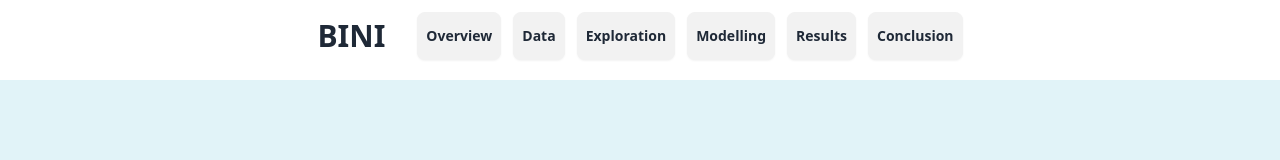
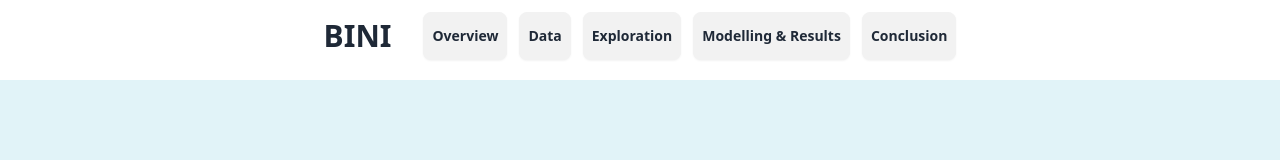
Before and after one commit to derouru/CS132-Portfolio, a SvelteKit app: page / in a window 1280 px wide. Shown: the top 160 px of the page. Built offline with nearby package versions, Linux system fonts and the light colour scheme.

Commit message:
Update navbar sections

```diff
--- a/src/routes/+page.svelte
+++ b/src/routes/+page.svelte
@@ -28,8 +28,7 @@
             <li><button class="btn px-2" on:click={() => scrollToSection('overview')}>Overview</button></li>
             <li><button class="btn px-2" on:click={() => scrollToSection('data')}>Data</button></li>
             <li><button class="btn px-2" on:click={() => scrollToSection('exploration')}>Exploration</button></li>
-            <li><button class="btn px-2" on:click={() => scrollToSection('modelling')}>Modelling</button></li>
-            <li><button class="btn px-2" on:click={() => scrollToSection('results')}>Results</button></li>
+            <li><button class="btn px-2" on:click={() => scrollToSection('modelingAndResults')}>Modelling & Results</button></li>
             <li><button class="btn px-2" on:click={() => scrollToSection('conclusion')}>Conclusion</button></li>
         </ul>
     </div>
@@ -64,19 +63,11 @@
     </div>
   </div>
 
-  <!-- ~ ~ ~ ~ ~ ~ ~ ~ ~ ~ ~ ~ ~ MODELLING SECTION ~ ~ ~ ~ ~ ~ ~ ~ ~ ~ ~ ~ ~ -->
-  <div id="data" class="divider"></div>
+  <!-- ~ ~ ~ ~ ~ ~ ~ ~ ~ ~ ~ ~ ~ RESULTS SECTION ~ ~ ~ ~ ~ ~ ~ ~ ~ ~ ~ ~ ~ -->
+  <div id="modelingAndResults" class="divider"></div>
   <div class="flex justify-center items-center">
     <div class="max-w-4xl mx-auto p-6 bg-base-300 rounded-lg shadow-lg">
-      <h1 class="text-5xl py-4 font-medium text-center text-fuchsia-300">Modelling</h1>
-      <p class="text-center">content here</p>
-    </div>
-  </div>
-  <!-- ~ ~ ~ ~ ~ ~ ~ ~ ~ ~ ~ ~ ~ RESULTS SECTION ~ ~ ~ ~ ~ ~ ~ ~ ~ ~ ~ ~ ~ -->
-  <div id="results" class="divider"></div>
-  <div class="flex justify-center items-center">
-    <div class="max-w-4xl mx-auto p-6 bg-base-300 rounded-lg shadow-lg">
-      <h1 class="text-5xl py-4 font-medium text-center text-fuchsia-300">Results</h1>
+      <h1 class="text-5xl py-4 font-medium text-center text-fuchsia-300">Modeling & Results</h1>
       <p class="text-center">content here</p>
     </div>
   </div>
```
